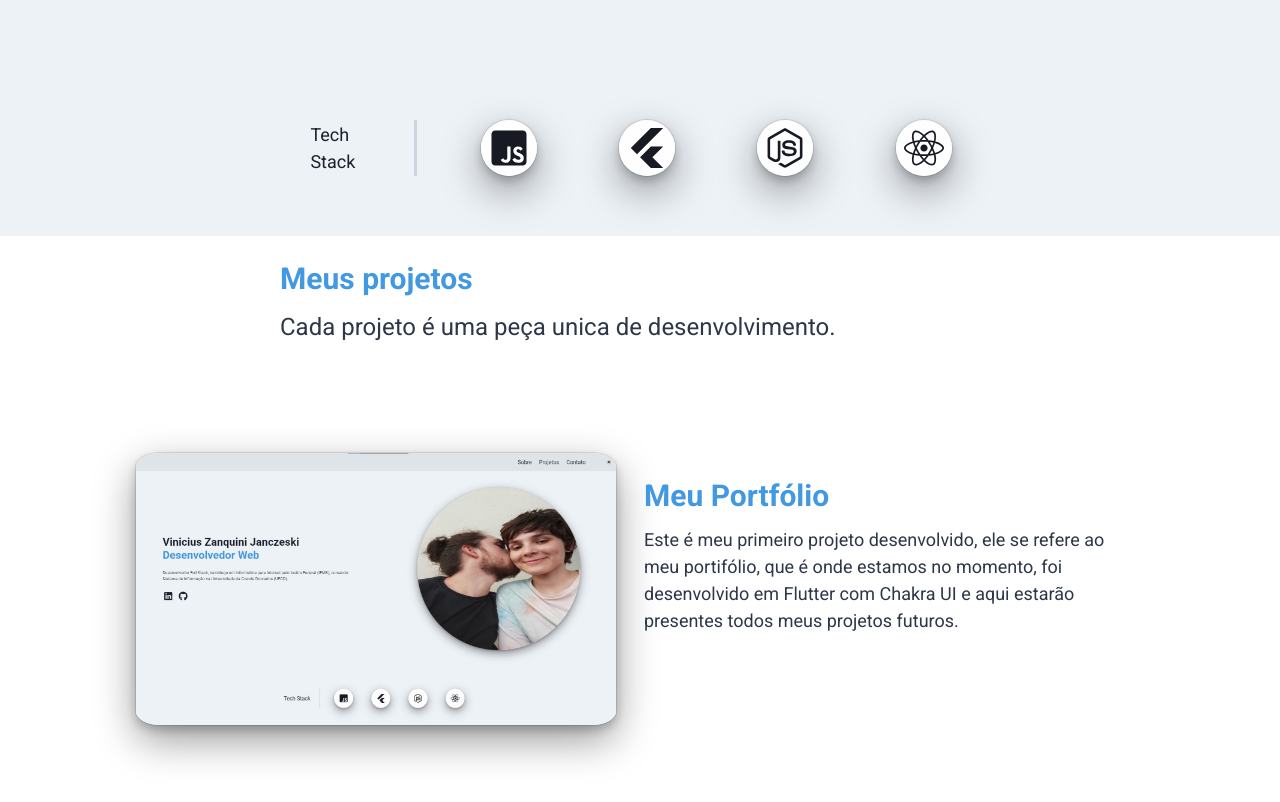
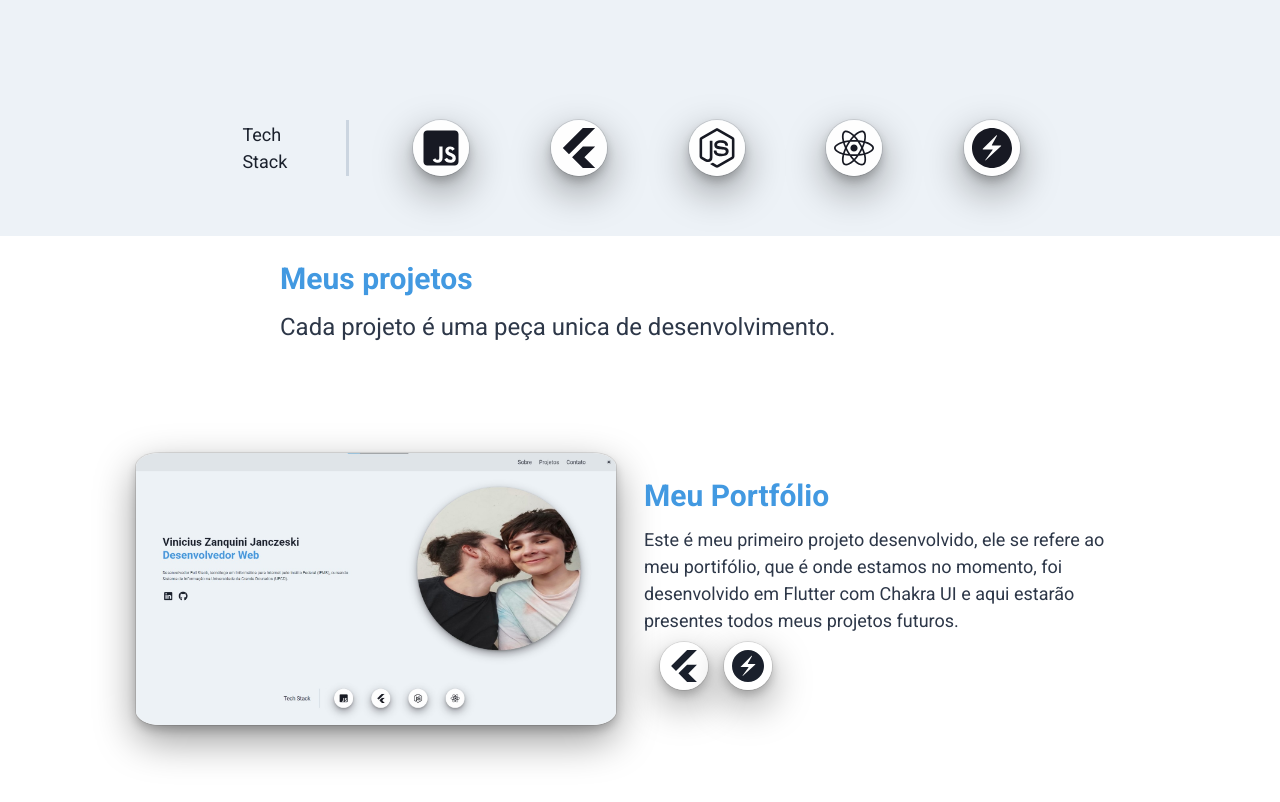
Before and after one commit to Janczeski/Portfolio, a Next.js app: page / in a window 1280 px wide. Shown: the part 580-1382 px from the top of the page. Built offline with nearby package versions, Linux system fonts and the light colour scheme.

Commit message:
add icons on linguage and projects

```diff
--- a/components/Linguages.tsx
+++ b/components/Linguages.tsx
@@ -1,6 +1,6 @@
 import { Stack, Flex, Text, useColorModeValue, Container, Box } from "@chakra-ui/react";
 import { FaJsSquare, FaNodeJs, FaReact } from "react-icons/fa";
-import { SiFlutter } from "react-icons/si";
+import { SiFlutter, SiChakraui } from "react-icons/si";
 
 export default function Linguages(){
   return(
@@ -77,6 +77,21 @@ export default function Linguages(){
                 <FaReact size={'40'}/>
               </Box>
             </Container>
+            <Container display="flex">
+              <Box
+                shadow={'dark-lg'}
+                borderRadius={"full"}
+                padding="2"
+                bgColor={'whiteAlpha.900'}
+                display="flex"
+                justifyContent="center"
+                alignItems="center"
+                width={['4vh', '5vh', '6vh', '7vh']}
+                height={['4vh', '5vh', '6vh', '7vh']}
+              >
+                <SiChakraui size={'50'}/>
+              </Box>
+            </Container>
           </Stack>
         </Flex>
       </Stack>
--- a/components/Projects.tsx
+++ b/components/Projects.tsx
@@ -1,4 +1,6 @@
-import { Stack, Image, Flex, Text, useColorModeValue, } from "@chakra-ui/react";
+import { Stack, Image, Flex, Text, useColorModeValue, Box, Container, } from "@chakra-ui/react";
+import { FaReact } from "react-icons/fa";
+import { SiChakraui, SiFlutter } from "react-icons/si";
 
 
 export default function Projects(){
@@ -37,6 +39,36 @@ export default function Projects(){
                             Este é meu primeiro projeto desenvolvido, ele se refere ao meu portifólio, que é onde estamos no momento,
                             foi desenvolvido em Flutter com Chakra UI e aqui estarão presentes todos meus projetos futuros.
                         </Text>
+                        <Container display="flex">
+                            <Box
+                                shadow={'dark-lg'}
+                                borderRadius={"full"}
+                                padding="2"
+                                bgColor={'whiteAlpha.900'}
+                                display="flex"
+                                justifyContent="center"
+                                alignItems="center"
+                                width={['4vh', '5vh', '6vh']}
+                                height={['4vh', '5vh', '6vh']}
+                                marginRight={'2vh'}
+                            >
+                                <SiFlutter size={'40'}/>
+                            </Box>
+                            <Box
+                                shadow={'dark-lg'}
+                                borderRadius={"full"}
+                                padding="2"
+                                bgColor={'whiteAlpha.900'}
+                                display="flex"
+                                justifyContent="center"
+                                alignItems="center"
+                                width={['4vh', '5vh', '6vh']}
+                                height={['4vh', '5vh', '6vh']}
+                            >
+                                <SiChakraui size={'50'}/>
+                            </Box>
+                        </Container>
+
                     </Stack>
                 </Flex>
             </Stack>
```
